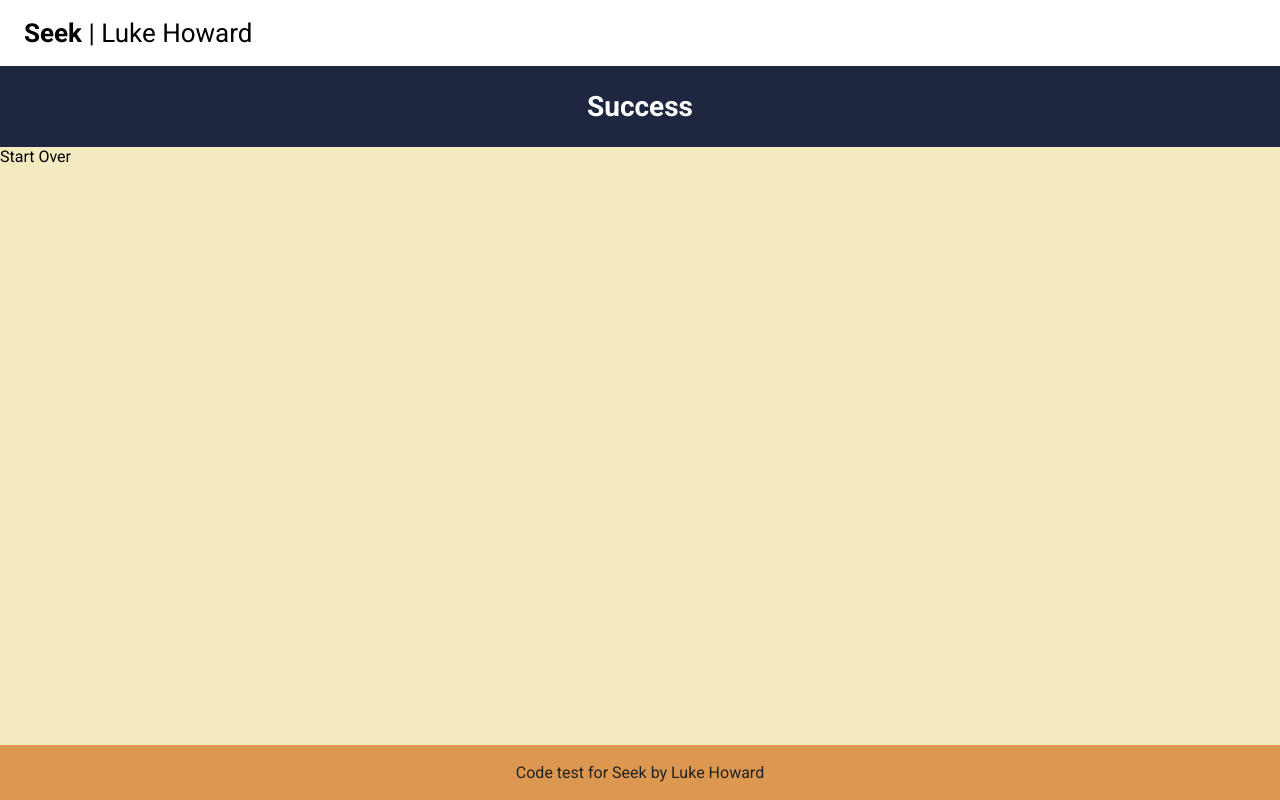
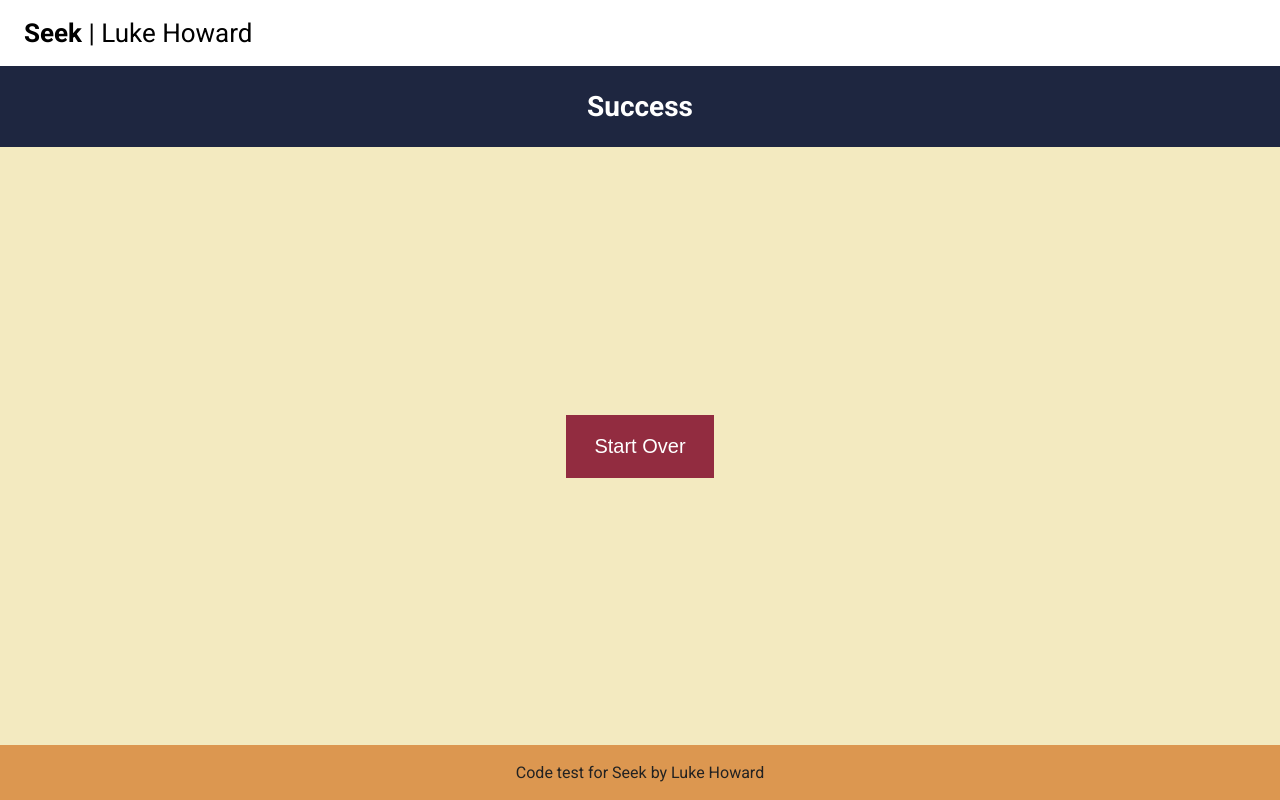
Before and after one commit to binaryluke/seek, a React (Vite) app: page /success in a window 1280 px wide. Built offline with nearby package versions, Linux system fonts and the light colour scheme.

Commit message:
Styling for success route

```diff
--- /dev/null
+++ b/src/routes/SuccessRoute.module.css
@@ -0,0 +1,6 @@
+.successRoute {
+  display: flex;
+  flex: 1;
+  justify-content: center;
+  align-items: center;
+}
--- a/src/routes/SuccessRoute.tsx
+++ b/src/routes/SuccessRoute.tsx
@@ -1,7 +1,9 @@
 import { useEffect } from "react";
 import { Link } from "react-router-dom";
+import { Button } from "../components/Button";
 import { Page } from "../components/Page";
 import { emptyAllCarts } from "../server/mockServer";
+import * as classes from "./SuccessRoute.module.css";
 
 export const SuccessRoute = () => {
   useEffect(() => {
@@ -9,8 +11,10 @@ export const SuccessRoute = () => {
   }, []);
 
   return (
-    <Page title="Success">
-      <Link to="/">Start Over</Link>
+    <Page className={classes.successRoute} title="Success">
+      <Link to="/">
+        <Button>Start Over</Button>
+      </Link>
     </Page>
   );
 };
```
